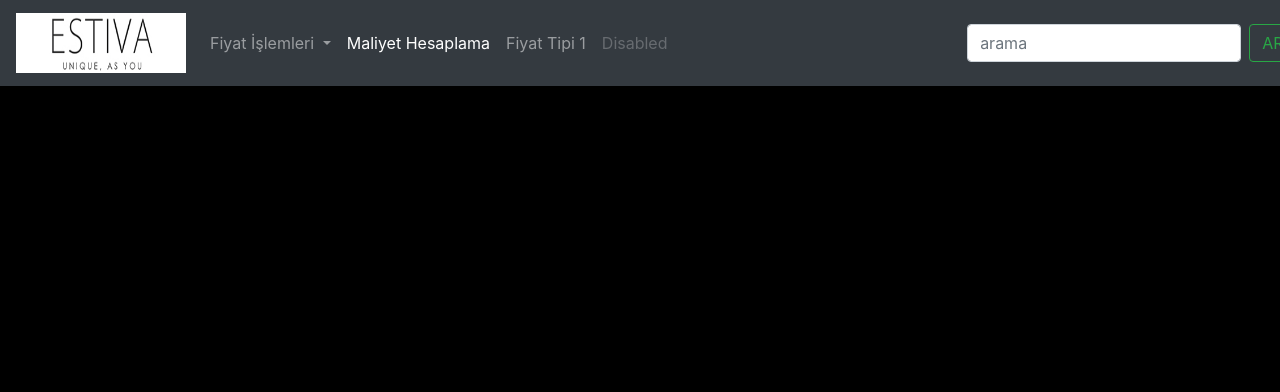
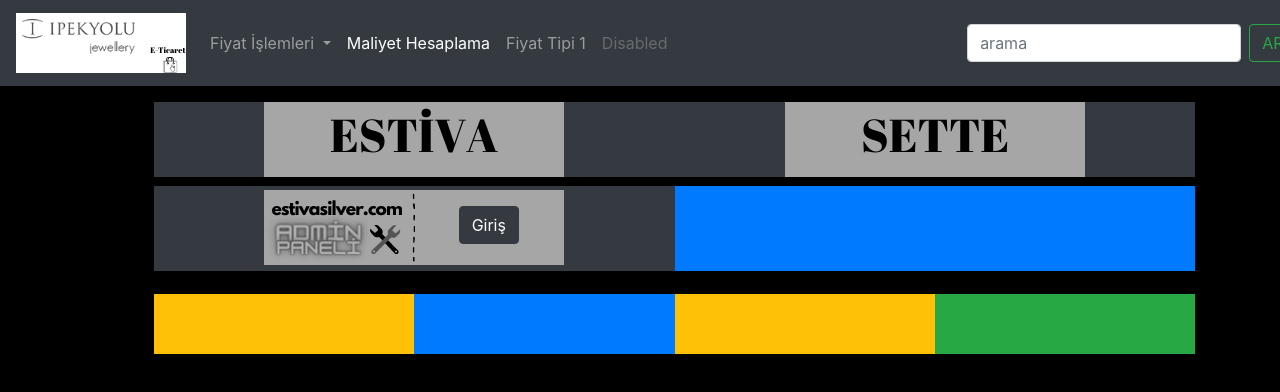
Before and after one commit to mustafadatepe/eticaret, a plain HTML site: page index.html in a window 1280 px wide. Shown: the top 392 px of the page. Drawn offline with nearby package versions, Linux system fonts and the light colour scheme.

Commit message:
initail commit for website

```diff
--- /dev/null
+++ b/assets/css/main.css
@@ -0,0 +1,3 @@
+.row{
+    height: 60px;
+}
--- a/index.html
+++ b/index.html
@@ -7,9 +7,10 @@
 
     <!-- Bootstrap CSS -->
     <link rel="stylesheet" href="assets/css/bootstrap.min.css">
+    <link rel="stylesheet" href="assets/css/main.css">
 
-    <style type="text/css"></style>
-<script language="JavaScript">
+
+    <script language="JavaScript">
 
 
 
@@ -23,10 +24,11 @@
 <div style="background-color:black;width: 1349px;height: 1000px;">
 
 <nav class="navbar navbar-expand-lg navbar-dark bg-dark">
-  <a class="navbar-brand" href="index.html"><img style="width: 170px;height: 60px" src="img/logo.jpg"></a>
+  <a class="navbar-brand" href="index.html"><img style="width: 170px;height: 60px" src="img/eticaret.png"></a>
   <button class="navbar-toggler" type="button" data-toggle="collapse" data-target="#navbarSupportedContent" aria-controls="navbarSupportedContent" aria-expanded="false" aria-label="Toggle navigation">
     <span class="navbar-toggler-icon"></span>
   </button>
+
 
   <div class="collapse navbar-collapse" id="navbarSupportedContent">
     <ul class="navbar-nav mr-auto">
@@ -40,7 +42,6 @@
           <div class="dropdown-divider"></div>
           <a class="dropdown-item" href="karHesabi.html">Kar Hesabı</a>
         </div>
-      </li>
 
  <li class="nav-item active">
         <a class="nav-link" href="#" onclick="">Maliyet Hesaplama <span class="sr-only">(current)</span></a>
@@ -63,6 +64,51 @@
   </div>
 </nav>
 
+
+<div class="w-75 mx-auto expand-sm my-3">
+
+    <div class="row">
+       <div class="col bg-dark">
+       <center>  <img src="img/estiva.png" alt=""></center>
+       </div>
+       <div class="col bg-dark">
+        <center>  <img src="img/sette.png" alt=""></center>
+       </div>
+
+    </div>
+
+    <div class="row mt-4">
+      <div style="height: 85px;" class="col bg-dark">
+
+     <div>
+        <center><img style="position:relative;" class="mt-1 mx-auto" src="img/estivaadmin.png" alt="">
+        <div style="position: absolute;left: 0px;top: 0px;z-index: 1; margin-left: 305px;margin-top: 20px;" class="btn btn-dark">Giriş</div></center>
+        </div>
+
+
+      </div>
+      <div class="col bg-primary"></div>
+    </div>
+
+    <div class="row my-5">
+      <div class="col bg-warning"></div>
+      <div class="col bg-primary"></div>
+      <div class="col bg-warning"></div>
+      <div class="col bg-success"></div>
+    </div>
+
+  </div>
+
+</div>
+
+
+
+
+
+
+
+
+
 </div>
 
 
```
Also changed, not shown: fiyat1.html (+1 -1 lines), img/estiva.png (added), img/estivaadmin.png (added), img/eticaret.png (added), img/logo1.jpg (added), img/sette.png (added).
